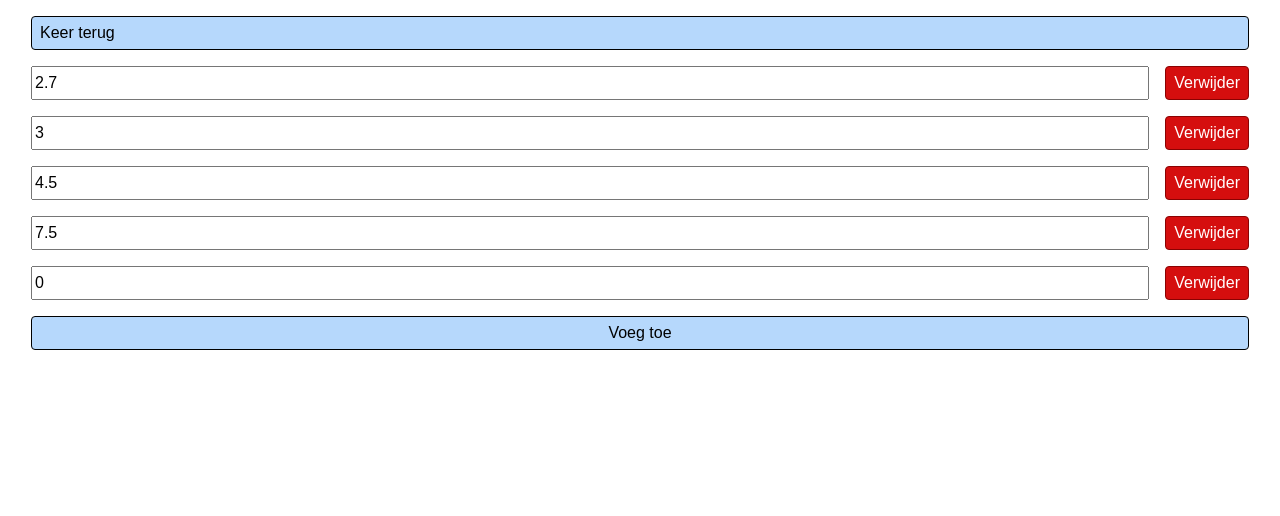
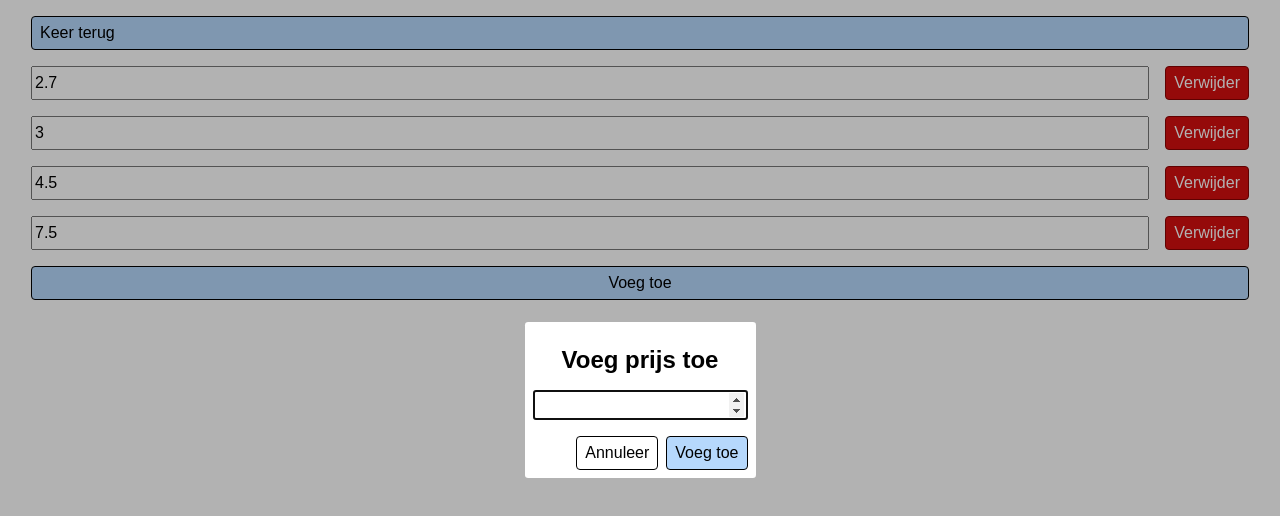
Before and after one commit to MatthiasKunnen/gino, a SvelteKit app: page /edit in a window 1280 px wide. Both pictures are taken after a click on the button "Voeg toe". Shown: the top 516 px of the page. Built offline with nearby package versions, Linux system fonts and the light colour scheme.

Commit message:
Add new price using modal

```diff
--- /dev/null
+++ b/src/lib/components/PriceInputModal.svelte
@@ -0,0 +1,103 @@
+<script lang="ts">
+	import type {Snippet} from 'svelte';
+
+	let {
+		header,
+		okButtonText,
+		/**
+		 * The value of the input if the dialog was confirmed.
+		 */
+		valueOut,
+		showModal = $bindable(),
+	}: {
+		header: Snippet,
+		okButtonText: string,
+		valueOut: (value: string) => void,
+		showModal: boolean,
+	} = $props();
+
+	let dialog = $state<HTMLDialogElement>();
+	let value = $state('')
+
+	function close(cancel = true) {
+		dialog?.close();
+		if (!cancel) {
+			valueOut(value)
+		}
+	}
+
+	function onDialogClick(e: Event) {
+		if (e.target === dialog) {
+			close();
+		}
+	}
+
+	$effect(() => {
+		if (showModal) {
+			value = '';
+			dialog?.showModal();
+		}
+	});
+</script>
+
+<!-- svelte-ignore a11y_click_events_have_key_events, a11y_no_noninteractive_element_interactions -->
+<dialog
+	bind:this={dialog}
+	onclose={() => (showModal = false)}
+	onclick={onDialogClick}
+>
+	{@render header?.()}
+	<form onsubmit={e => close(false)} id="price-input-form">
+		<input type="number" bind:value={value} min="1" step="0.01" required/>
+	</form>
+	<div class="actions">
+		<button class="accent" type="submit" form="price-input-form">{okButtonText}</button>
+		<button onclick={() => close()}>Annuleer</button>
+	</div>
+</dialog>
+
+<style lang="scss">
+	dialog {
+		max-width: 32em;
+		border-radius: 0.2em;
+		border: none;
+		padding: 0.5em;
+
+		&::backdrop {
+			background: rgba(0, 0, 0, 0.3);
+		}
+
+		&[open] {
+			animation: zoom 0.3s cubic-bezier(0.34, 1.56, 0.64, 1);
+		}
+
+		::backdrop {
+			animation: fade 0.2s ease-out;
+		}
+	}
+
+	.actions {
+		display: flex;
+		flex-direction: row-reverse;
+		gap: 0.5em;
+		margin-top: 1em;
+	}
+
+	@keyframes zoom {
+		from {
+			transform: scale(0.95);
+		}
+		to {
+			transform: scale(1);
+		}
+	}
+
+	@keyframes fade {
+		from {
+			opacity: 0;
+		}
+		to {
+			opacity: 1;
+		}
+	}
+</style>
--- a/src/routes/edit/+page.svelte
+++ b/src/routes/edit/+page.svelte
@@ -3,14 +3,28 @@
 	import Decimal from 'big.js';
 	import type {Item} from "$lib/data.interface";
 	import {onMount} from "svelte";
+	import PriceInputModal from "$lib/components/PriceInputModal.svelte";
 
 	let items = $state<Array<Item>>([]);
+	let showModal = $state(false);
 
-	function addItem(): void {
+	function addItem(value: string): void {
+		let decimalValue: Decimal;
+		try {
+			decimalValue = new Decimal(value);
+		} catch (error) {
+			console.error('Value could not be parsed as a decimal', error)
+			return;
+		}
+
 		items.push({
-			cost: new Decimal(0),
+			cost: decimalValue,
 		});
-		setItems(items)
+		setItems(items);
+	}
+
+	function showAddModal() {
+		showModal = true;
 	}
 
 	function remove(index: number) {
@@ -59,9 +73,15 @@
 		<button class="danger" onclick="{() => remove(i)}">Verwijder</button>
 	{/each}
 </div>
-<button class="accent" onclick="{addItem}">
+<button class="accent" onclick="{showAddModal}">
 	Voeg toe
 </button>
+
+<PriceInputModal bind:showModal valueOut={addItem} okButtonText="Voeg toe">
+	{#snippet header()}
+		<h2 class="price-modal-title">Voeg prijs toe</h2>
+	{/snippet}
+</PriceInputModal>
 
 <style lang="scss">
 	.prices {
@@ -74,4 +94,9 @@
 			grid-template-columns: repeat(2, minmax(0, 1fr));
 		}
 	}
+
+	.price-modal-title {
+		text-align: center;
+		margin-top: 0.5em;
+	}
 </style>
```
